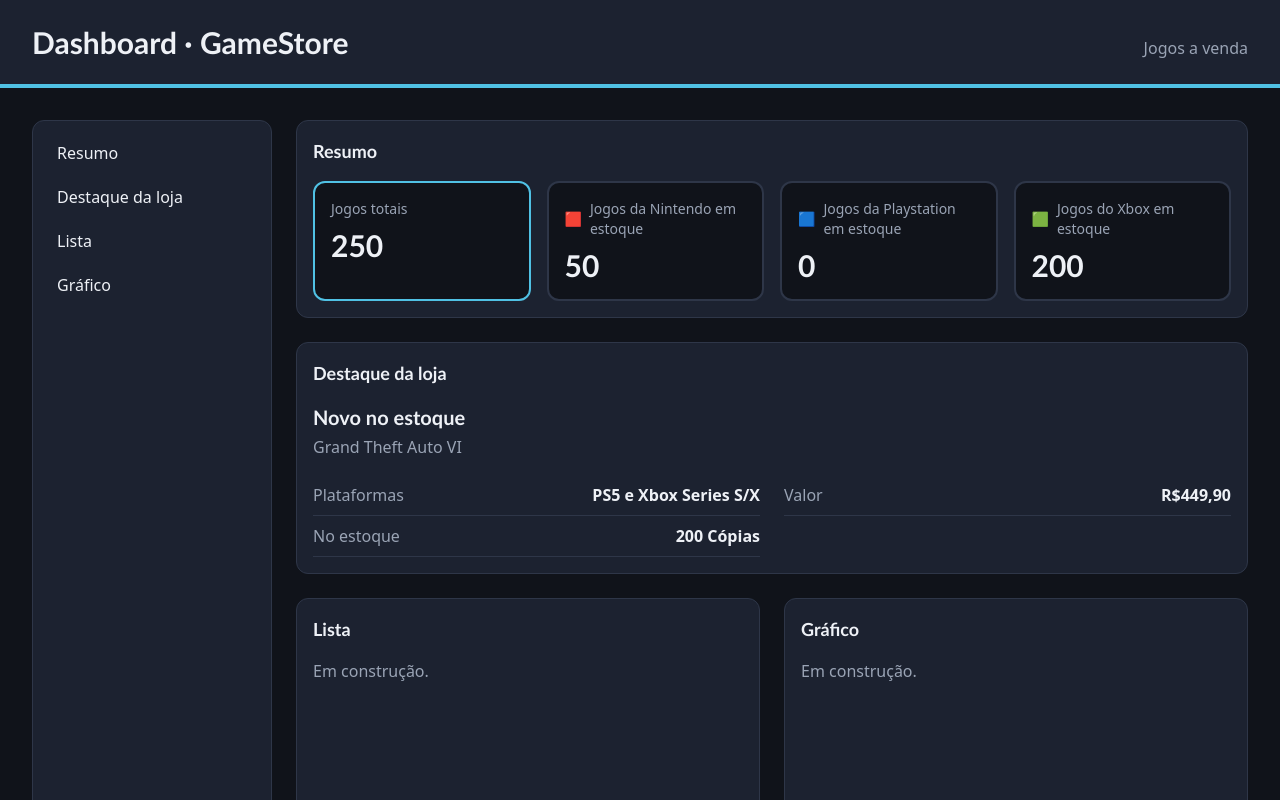
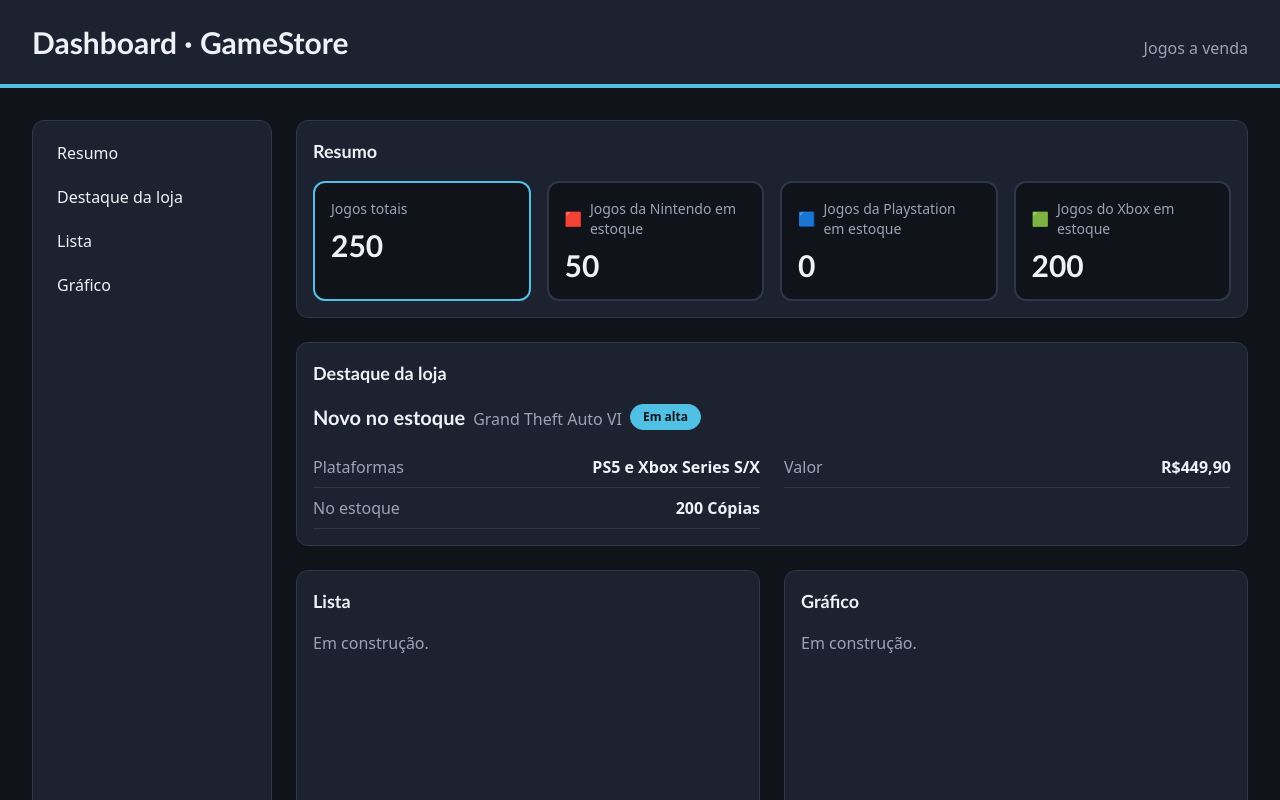
Before and after one commit to BrunoCapellari/dashboard-project, a React (Vite) app: page / in a window 1280 px wide. Shown: the top 800 px of the page. Built offline with nearby package versions, Linux system fonts and the light colour scheme.

Commit message:
feat: add StatusBadge component

```diff
--- a/src/App.jsx
+++ b/src/App.jsx
@@ -4,6 +4,7 @@ import Menu from './components/Menu.jsx';
 import SummaryCard from './components/SummaryCard.jsx';
 import Panel from './components/Panel.jsx';
 import InfoRow from './components/InfoRow.jsx';
+import StatusBadge from './components/StatusBadge.jsx';
 
 function App() {
   return (
@@ -46,8 +47,11 @@ function App() {
           title="Destaque da loja"
           className="md:col-span-2"
         >
-          <h3 className="font-heading text-xl font-bold">Novo no estoque</h3>
-          <p className="mt-1 text-muted">Grand Theft Auto VI</p>
+          <div className="flex flex-wrap items-center gap-2">
+            <h3 className="font-heading text-xl font-bold">Novo no estoque</h3>
+            <p className="mt-1 text-muted">Grand Theft Auto VI</p>
+            <StatusBadge label="Em alta" isActive />
+          </div>
           <div className="mt-4 grid gap-x-6 md:grid-cols-2">
             <InfoRow label="Plataformas" value="PS5 e Xbox Series S/X" />
             <InfoRow label="Valor" value="R$449,90" />
--- /dev/null
+++ b/src/components/StatusBadge.jsx
@@ -0,0 +1,15 @@
+function StatusBadge({ label, isActive = false }) {
+    const colorClass = isActive
+    ? 'border-primary bg-primary text-background'
+    : 'border-border text-muted'
+
+    return (
+        <span
+         className={`rounded-full border px-3 py-1 text-xs font-bold ${colorClass}`}
+         >
+            {label}
+            </span>
+    )
+}
+
+export default StatusBadge
```
